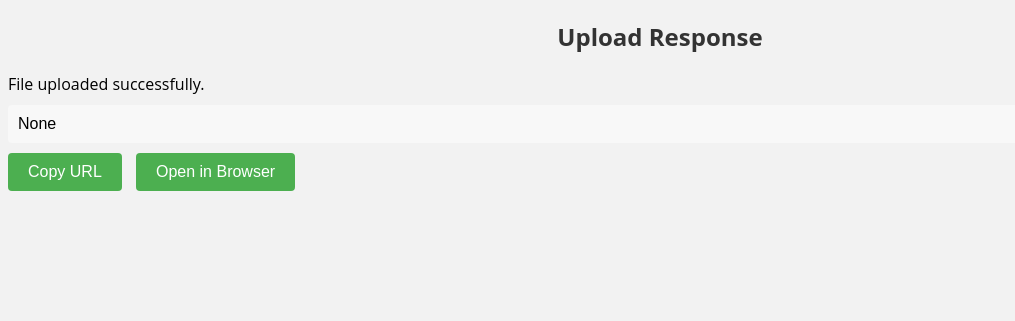
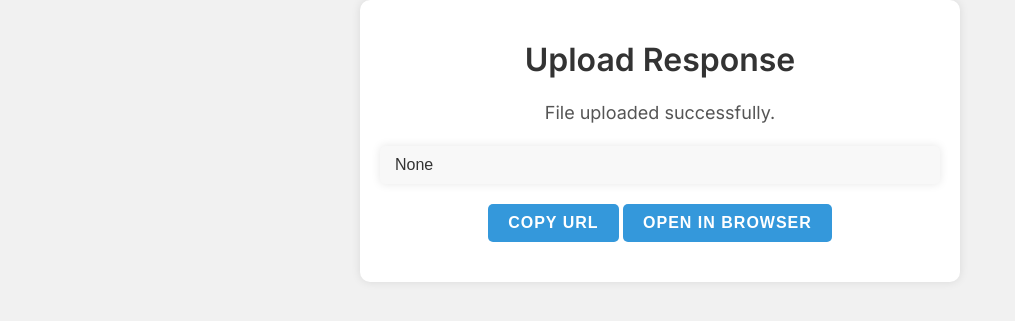
Before and after one commit to Sibuu07/GitHub-raw-file-upload, a Flask app: page /response in a window 1320 px wide; the page is wider, and only the part inside the window is pictured. Shown: the top 321 px of that part, without its empty margins (0-1015 px from the left). Run offline with Flask 2, Linux system fonts and the light colour scheme.

Commit message:
Add files via upload

```diff
--- a/static/css/style.css
+++ b/static/css/style.css
@@ -1,44 +1,89 @@
+/* Define default styles */
+* {
+  box-sizing: border-box;
+  margin: 0;
+  padding: 0;
+}
+
 body {
-  background-color: #f2f2f2;
-  font-family: 'Open Sans', sans-serif;
-  font-size: 16px;
+  font-family: 'Inter', sans-serif;
+  background-color: #f1f1f1;
+}
+
+.container {
+  width: 90%;
+  max-width: 600px;
+  margin: 0 auto;
+  text-align: center;
+  padding: 40px 20px;
+  background-color: #fff;
+  box-shadow: 0 0 10px rgba(0, 0, 0, 0.1);
+  border-radius: 10px;
 }
 
 h2 {
-  font-family: 'Open Sans', sans-serif;
+  font-size: 32px;
+  font-weight: 700;
+  margin-bottom: 20px;
   color: #333;
-  text-align: center;
 }
 
 p {
-  margin: 0 0 10px;
+  font-size: 18px;
+  font-weight: 400;
+  margin-bottom: 20px;
+  line-height: 1.5;
+  color: #555;
 }
 
 input[type="text"] {
+  display: block;
   width: 100%;
-  padding: 10px;
+  padding: 10px 15px;
+  margin-bottom: 20px;
+  border: none;
+  border-radius: 5px;
+  box-shadow: 0 0 10px rgba(0, 0, 0, 0.1);
   font-size: 16px;
-  border: none;
-  border-radius: 4px;
+  color: #333;
   background-color: #f8f8f8;
 }
 
 button {
-  background-color: #4CAF50;
+  display: inline-block;
+  padding: 10px 20px;
+  border: none;
+  border-radius: 5px;
+  font-size: 16px;
+  font-weight: 700;
+  text-transform: uppercase;
+  letter-spacing: 1px;
   color: #fff;
-  border: none;
-  border-radius: 4px;
-  padding: 10px 20px;
-  font-size: 16px;
+  background-color: #3498db;
   cursor: pointer;
-  margin-right: 10px;
+  transition: background-color 0.2s ease-in-out;
 }
 
 button:hover {
-  background-color: #3e8e41;
+  background-color: #2980b9;
 }
 
-button:active {
-  background-color: #3e8e41;
-  transform: translateY(1px);
+/* Add media query for small screens */
+@media (max-width: 480px) {
+  h2 {
+    font-size: 24px;
+  }
+
+  p {
+    font-size: 16px;
+  }
+
+  input[type="text"] {
+    font-size: 14px;
+  }
+
+  button {
+    font-size: 14px;
+    padding: 8px 16px;
+  }
 }
```
